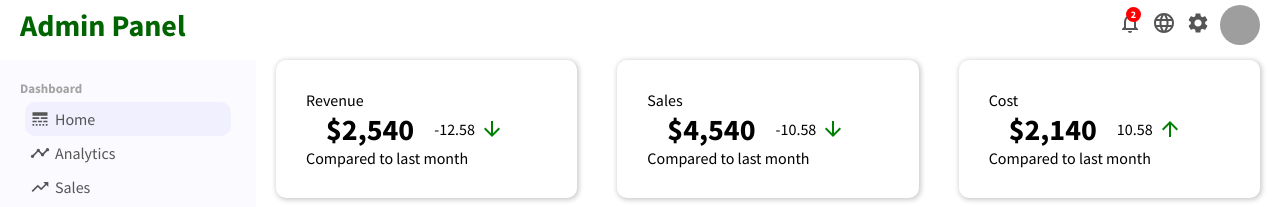
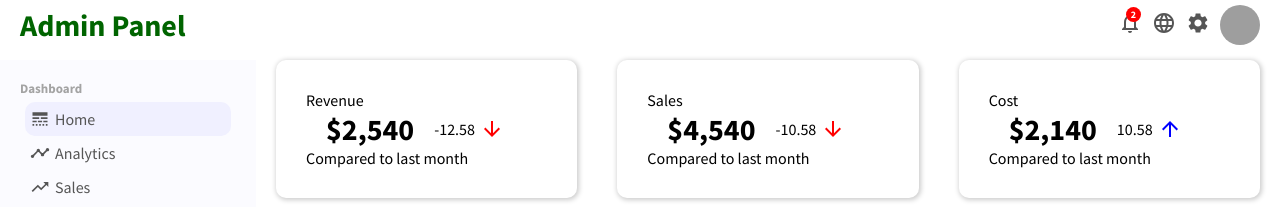
Before and after one commit to PJMantoss/admin_panel, a React (Create React App) app: page / in a window 1280 px wide. Shown: the top 207 px of the page. Built offline with nearby package versions, Linux system fonts and the light colour scheme; grey boxes are pictures that could not be loaded.

Commit message:
update FeaturedInfo styling

```diff
--- a/src/components/featuredInfo/featuredInfo.css
+++ b/src/components/featuredInfo/featuredInfo.css
@@ -37,6 +37,10 @@
     margin-left: 5px;
 }
 
-.featuredIcon.negative{}
+.featuredIcon.negative{
+    color: red;
+}
 
-.featuredIcon.positive{}
+.featuredIcon.positive{
+    color: blue;
+}
```
